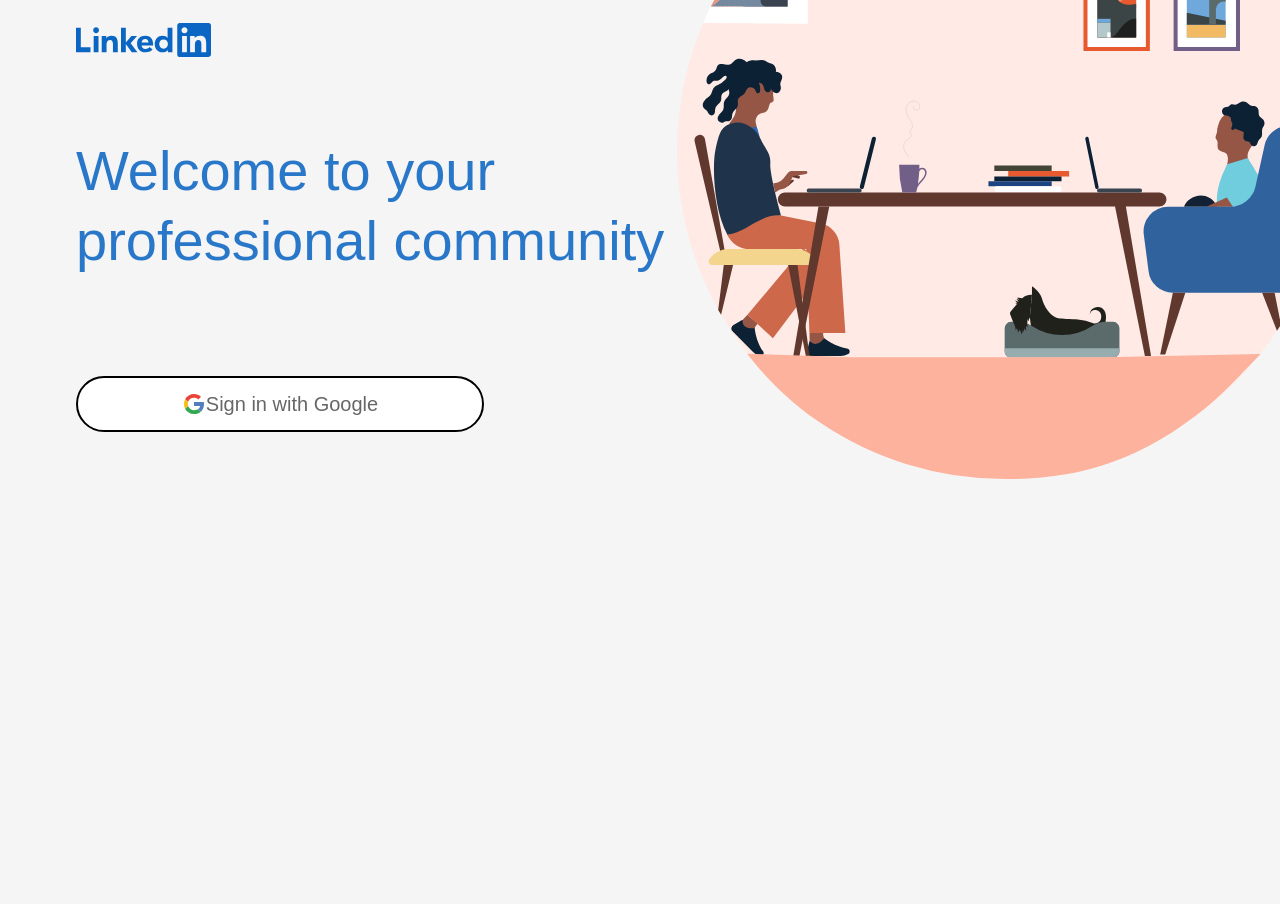
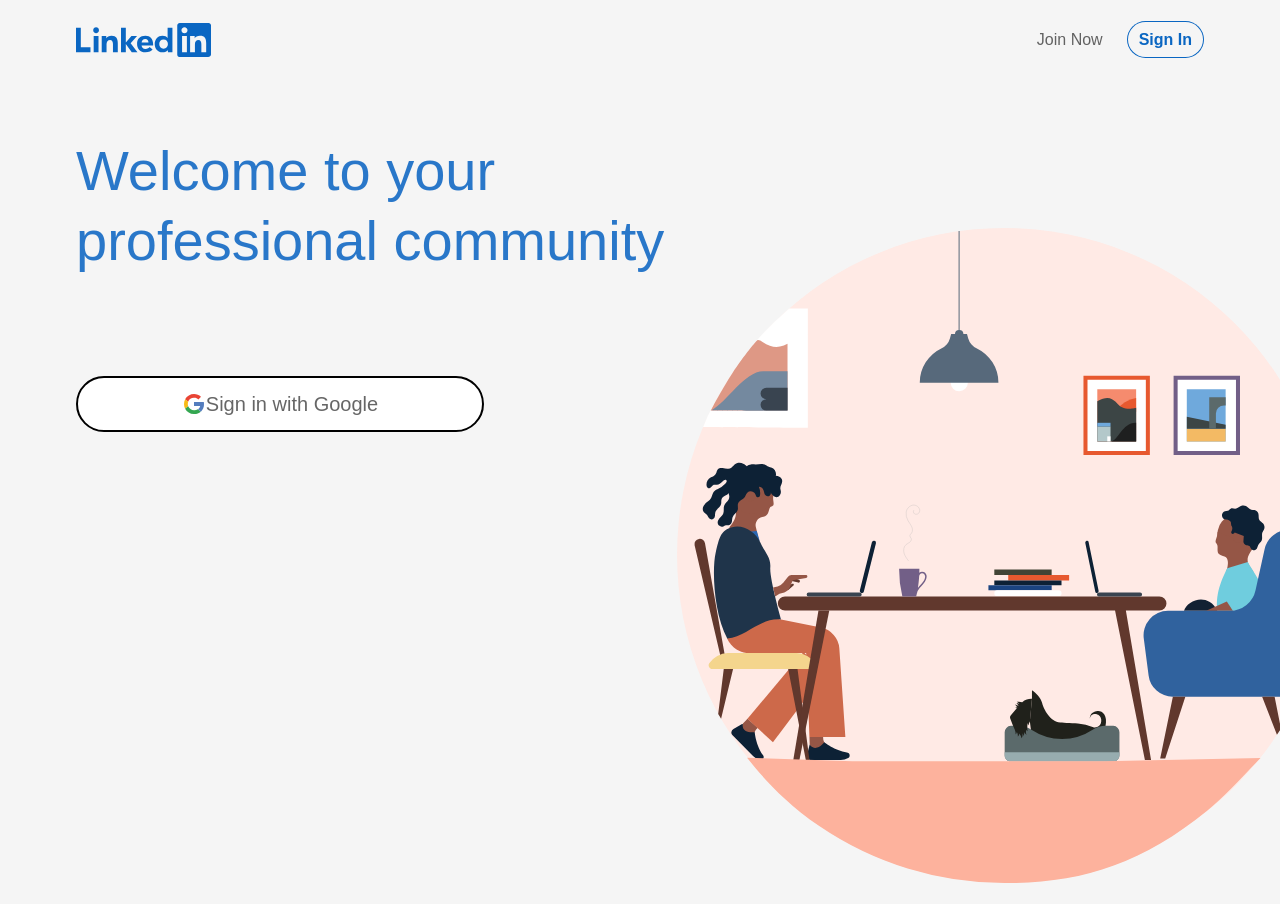
Before and after one commit to Abhishek-90/Linkedin_Clone, a React (Create React App) app: page / in a window 1280 px wide. Shown: the top 904 px of the page. Before the commit the page ends 800 px from the top, so only its background shows below. Built offline with nearby package versions, Linux system fonts and the light colour scheme.

Commit message:
added header and home components

```diff
--- a/src/components/Login.tsx
+++ b/src/components/Login.tsx
@@ -29,7 +29,7 @@ const Login = () => {
 };
 
 const Container = styled.div`
-  /* padding: 0px; */
+  padding: 0px;
 `;
 
 const Nav = styled.nav`
@@ -86,7 +86,7 @@ const SignIn = styled.a`
 const Section = styled.section`
   display: flex;
   align-content: start;
-  mind-height: 700px;
+  min-height: 700px;
   padding-bottom: 138px;
   padding-top: 40px;
   padding: 60px 0;
@@ -94,11 +94,13 @@ const Section = styled.section`
   flex-wrap: wrap;
   width: 100%;
   max-width: 1128px;
-  algin-items: center;
+  align-items: center;
   margin: auto;
-  @media (max-width: 768px) {
+
+  @media(max-width: 768px) {
     margin: auto;
     min-height: 0px;
+    justify-content: center;
   }
 `;
 
```
Also changed, not shown: src/components/Header.tsx (added, +7 -0 lines), src/components/Home.tsx (added, +9 -0 lines).
